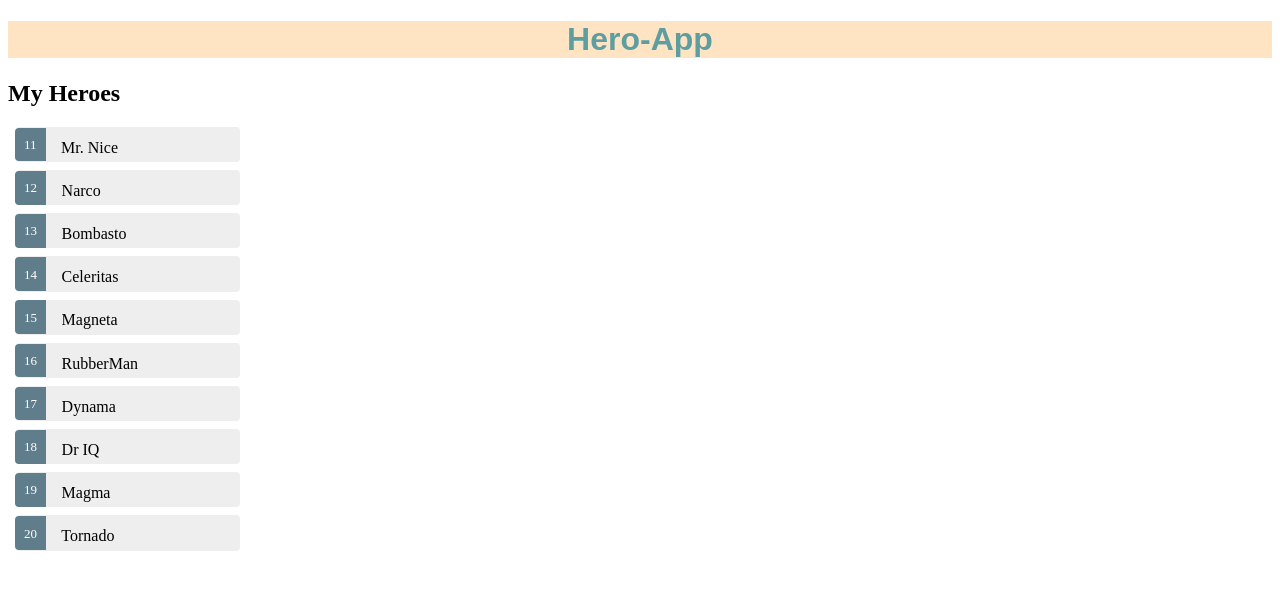
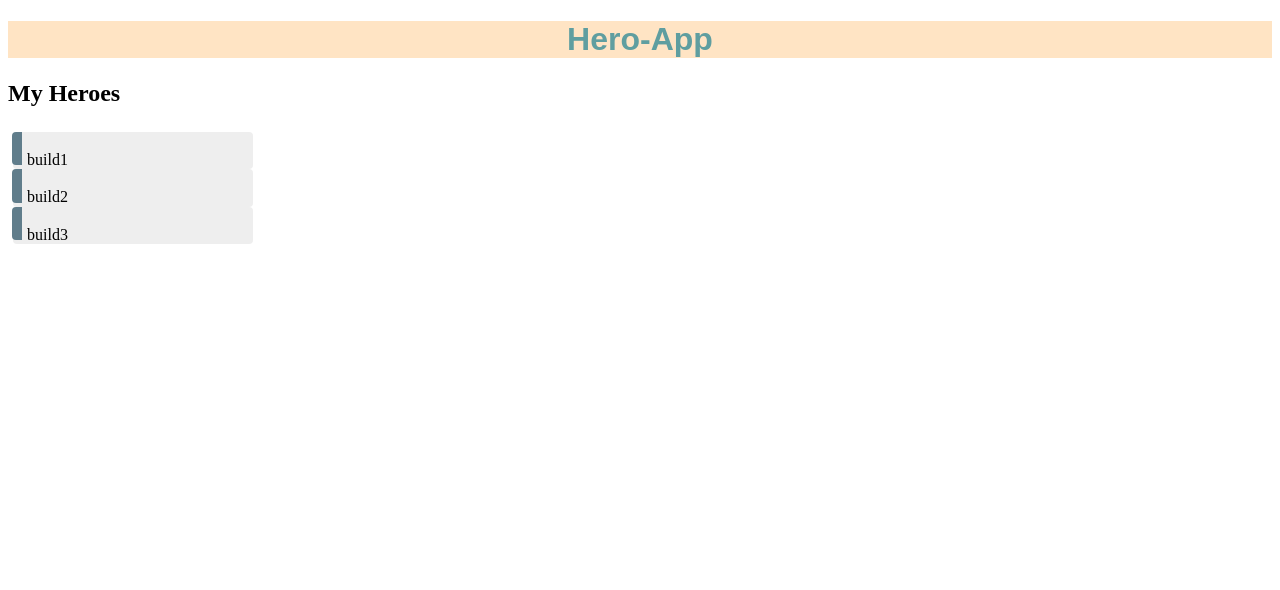
Before and after one commit to thoopalliamar/hero-app, an Angular app: page / in a window 1280 px wide. Shown: the top 590 px of the page. Built offline with nearby package versions, Linux system fonts and the light colour scheme.

Commit message:
project-list

```diff
--- a/src/app/Hero.ts
+++ b/src/app/Hero.ts
@@ -1,5 +1,6 @@
 export class Hero {
-    id : number;
     name : String;
+    location : String;
+    description: String;
 
 }
--- a/src/app/Herolist.ts
+++ b/src/app/Herolist.ts
@@ -2,16 +2,10 @@ import { Hero } from "./Hero";
 
 // export class Herolist{
    export const heros : Hero[]=[
-        { id: 11, name: 'Mr. Nice' },
-        { id: 12, name: 'Narco' },
-        { id: 13, name: 'Bombasto' },
-        { id: 14, name: 'Celeritas' },
-        { id: 15, name: 'Magneta' },
-        { id: 16, name: 'RubberMan' },
-        { id: 17, name: 'Dynama' },
-        { id: 18, name: 'Dr IQ' },
-        { id: 19, name: 'Magma' },
-        { id: 20, name: 'Tornado' }
+        { name:'build1',location:'khammam',description:'desc1' },
+        { name:'build2',location:'khammam',description:'desc2' },
+        { name:'build3',location:'khammam',description:'desc3' },
+
     ]
 
     // export const HEROES: Hero[] = [
--- a/src/app/heros/heros.component.css
+++ b/src/app/heros/heros.component.css
@@ -3,20 +3,22 @@
     color: white;
   }
   .heroes {
-    margin: 0 0 2em 0;
+    margin: 0 0 0 0;
     list-style-type: none;
-    padding: 0;
+    padding: 5px;
     width: 15em;
+
   }
   .heroes li {
     cursor: pointer;
     position: relative;
     left: 0;
     background-color: #EEE;
-    margin: .5em;
+    /* margin: .5em;
     padding: .3em 0;
-    height: 1.6em;
+    height: 1.6em; */
     border-radius: 4px;
+
   }
   .heroes li.selected:hover {
     background-color: #BBD8DC !important;
@@ -29,19 +31,35 @@
   }
   .heroes .text {
     position: relative;
-    top: -3px;
+    /* top: -3px; */
   }
   .heroes .badge {
     display: inline-block;
     font-size: small;
     color: white;
-    padding: 0.8em 0.7em 0 0.7em;
+    padding: 5px;
     background-color: #607D8B;
-    line-height: 1em;
+    /* line-height: 1em; */
     position: relative;
     left: -1px;
-    top: -4px;
+    /* top: -4px; */
     height: 1.8em;
-    margin-right: .8em;
+    /* margin-right: .8em; */
     border-radius: 4px 0 0 4px;
   }
+  .herodisplayed{
+    cursor: pointer;
+    position: relative;
+    left: 0;
+    background-color: #EEE;
+    margin: .5em;
+    padding: .3em 0;
+    /* height: 1.6em; */
+    border-radius: 4px;
+    align-content: flex-start;
+
+
+  }
+  /* .herodisplayed h2{
+    text-align: right;
+  } */
--- a/src/app/heros/heros.component.html
+++ b/src/app/heros/heros.component.html
@@ -7,8 +7,8 @@
   </li>
 </ul>
 
-<div *ngIf="selectedHero">
-
+<div *ngIf="selectedHero" >
+ <div class="herodisplayed">
   <h2>{{selectedHero.name | uppercase}} Details</h2>
   <div><span>id: </span>{{selectedHero.id}}</div>
   <div>
@@ -16,5 +16,6 @@
       <input [(ngModel)]="selectedHero.name" placeholder="name">
     </label>
   </div>
+</div>
 
 </div>
```
